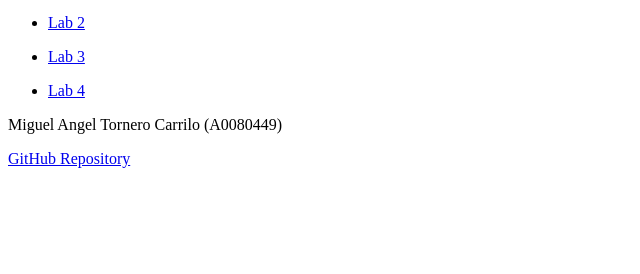
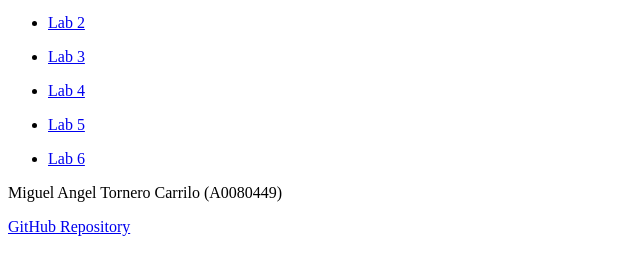
Before and after one commit to A00820449/web-dev-labs, a plain HTML site: page index.html in a window 1280 px wide. Shown: the part 100-374 px from the top of the page, without its empty margins (0-640 px from the left). Drawn offline with Linux system fonts and the light colour scheme.

Commit message:
added Lab 5 and 6 links

```diff
--- a/index.html
+++ b/index.html
@@ -30,6 +30,16 @@
                 <a href="lab4">Lab 4</a>
             </li>
         </ul>
+        <ul>
+            <li>
+                <a href="lab5">Lab 5</a>
+            </li>
+        </ul>
+        <ul>
+            <li>
+                <a href="lab6">Lab 6</a>
+            </li>
+        </ul>
     </main>
     <footer>
         <p>Miguel Angel Tornero Carrilo (A0080449)</p>
```
